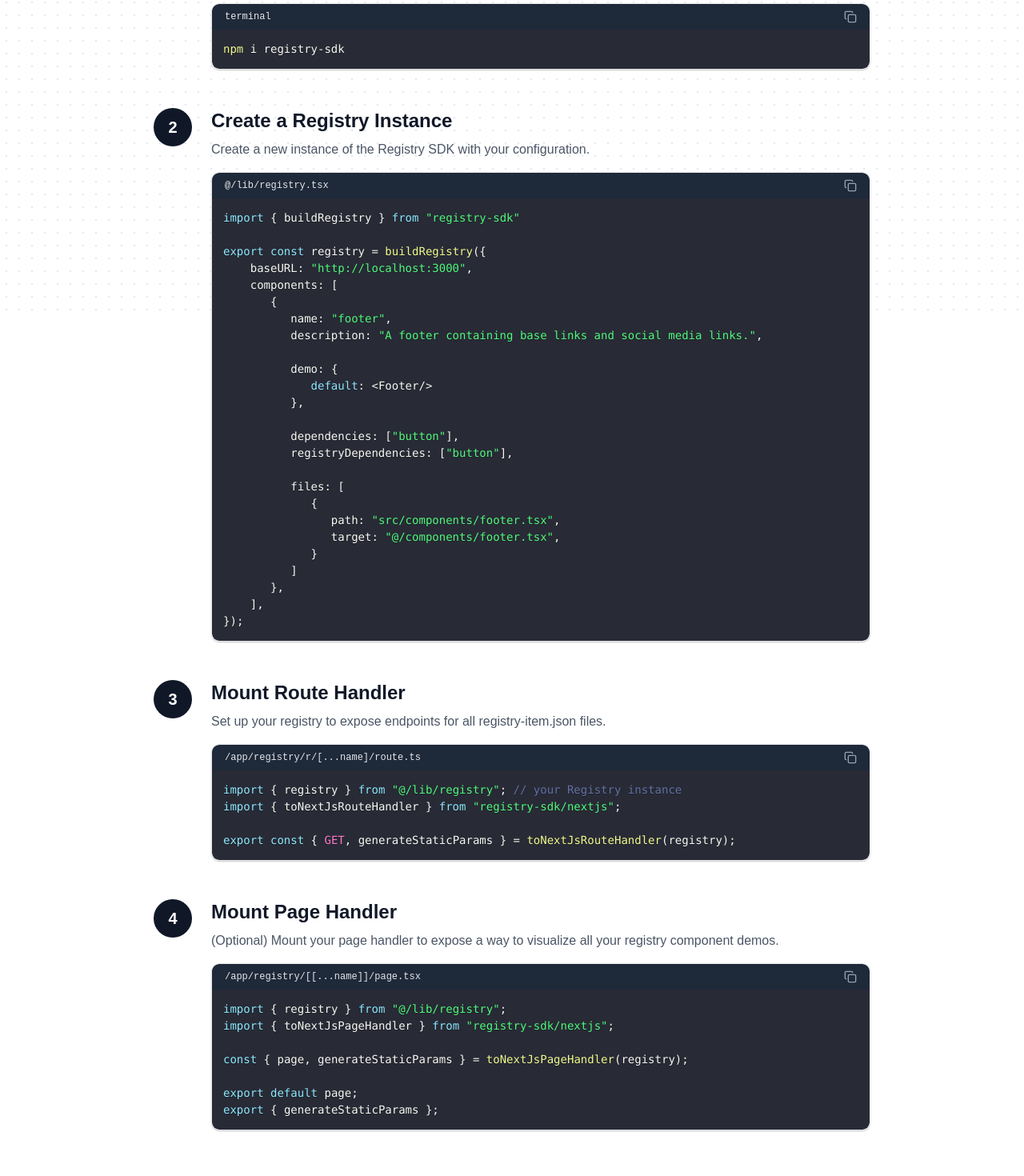
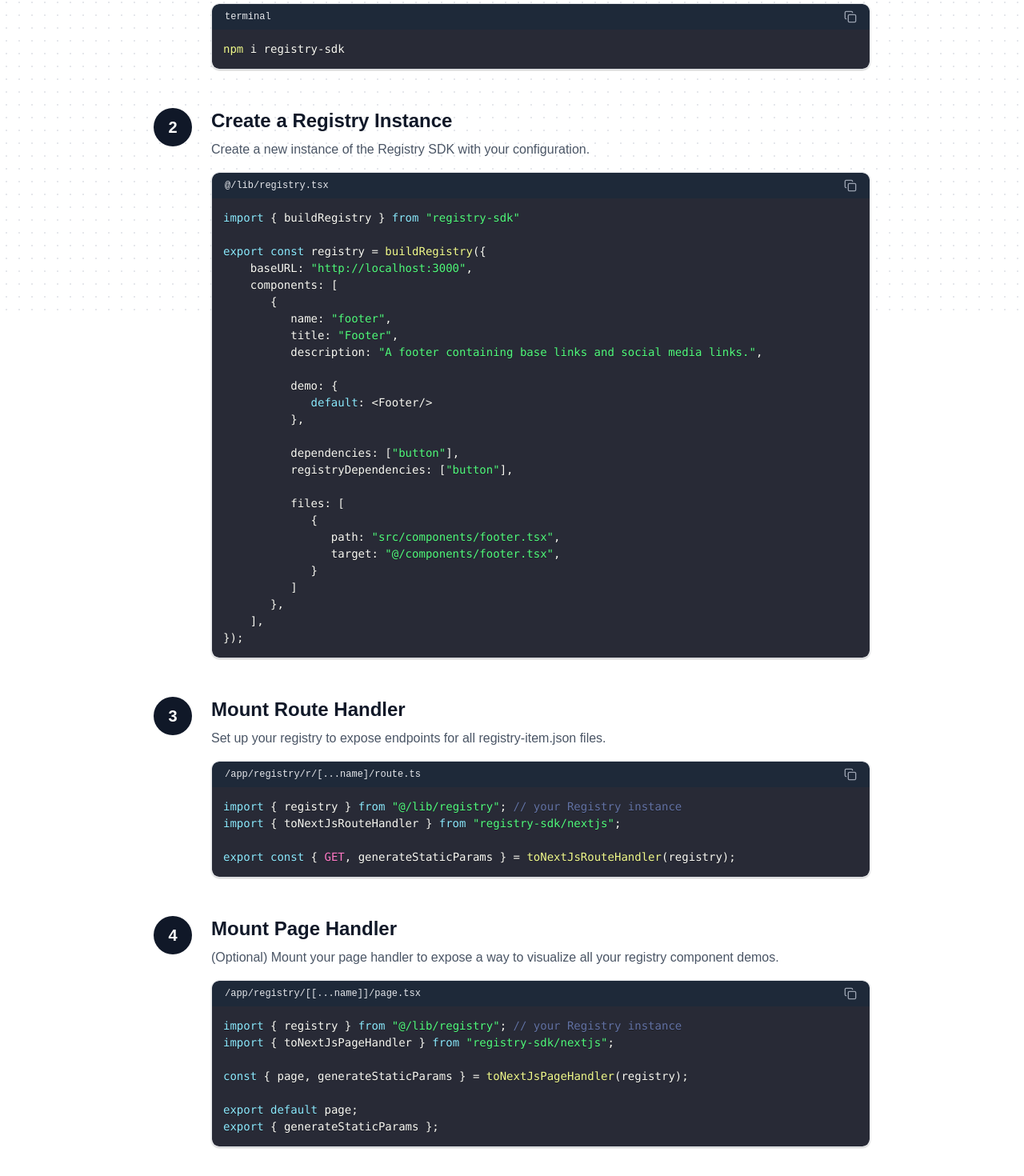
Before and after one commit to willsather/registry-sdk, a Next.js app in the folder apps/web/: page / in a window 1280 px wide. Shown: the part 405-1875 px from the top of the page at 80% size. Built offline with nearby package versions, Linux system fonts and the light colour scheme.

Commit message:
chore: require title and fix docs

```diff
--- a/apps/web/src/app/page.tsx
+++ b/apps/web/src/app/page.tsx
@@ -42,6 +42,7 @@ export const registry = buildRegistry({
     components: [
        {
           name: "footer",
+          title: "Footer",
           description: "A footer containing base links and social media links.",
 
           demo: {
@@ -86,7 +87,7 @@ export const { GET, generateStaticParams } = toNextJsRouteHandler(registry);
         >
           <CodeBlock
             title="/app/registry/[[...name]]/page.tsx"
-            code={`import { registry } from "@/lib/registry";
+            code={`import { registry } from "@/lib/registry"; // your Registry instance
 import { toNextJsPageHandler } from "registry-sdk/nextjs";
 
 const { page, generateStaticParams } = toNextJsPageHandler(registry);
--- a/packages/registry-sdk/src/registry.ts
+++ b/packages/registry-sdk/src/registry.ts
@@ -18,8 +18,8 @@ export interface Registry {
 
 export interface RegistryComponent {
   name: string;
+  title: string;
 
-  title?: string;
   description?: string;
   author?: string;
 
```
Also changed, not shown: packages/registry-sdk/README.md, 2 other files (tests, documents, lock files or other folders).
